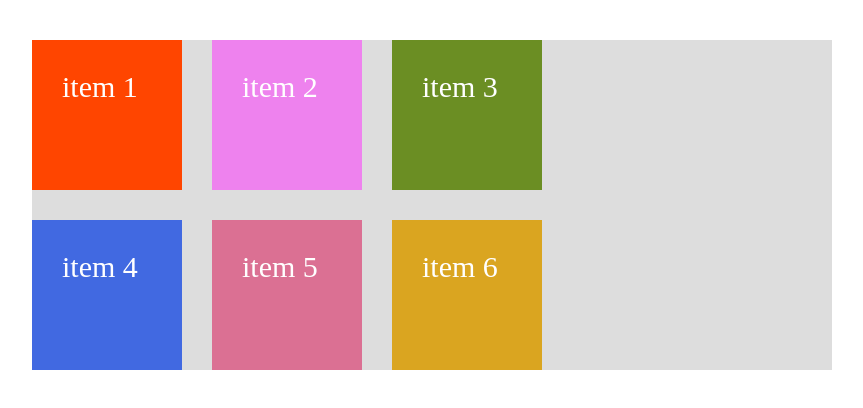
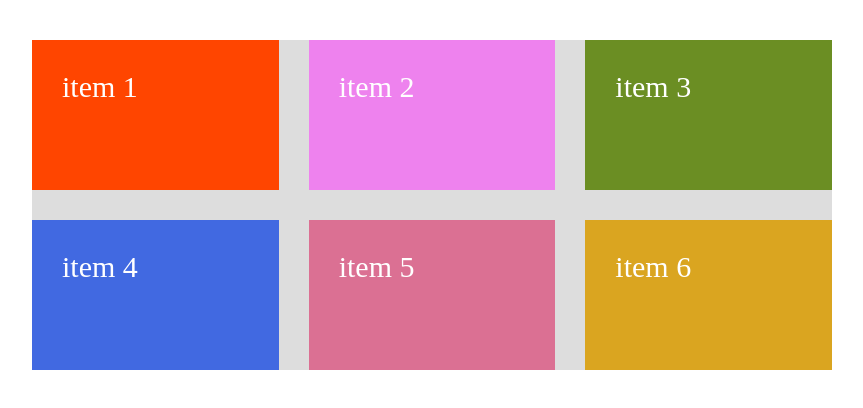
Before and after one commit to kratis9/Css-Grid, a plain HTML site: page index.html in a window 1280 px wide. Shown: the whole page, without its empty margins (208-1071 px from the left). Drawn offline with Linux system fonts and the light colour scheme.

Commit message:
divide columns equally 1fr

```diff
--- a/style.css
+++ b/style.css
@@ -4,7 +4,8 @@
   margin: 40px auto;
   display: grid;
   grid-template-rows: 150px 150px;
-  grid-template-columns: 150px 150px 150px;
+  /* grid-template-columns: 150px 150px 150px; */
+  grid-template-columns: 1fr 1fr 1fr;
   /* grid-row-gap: 30px; */
   /* grid-column-gap: 50px; */
   grid-gap: 30px;
```
